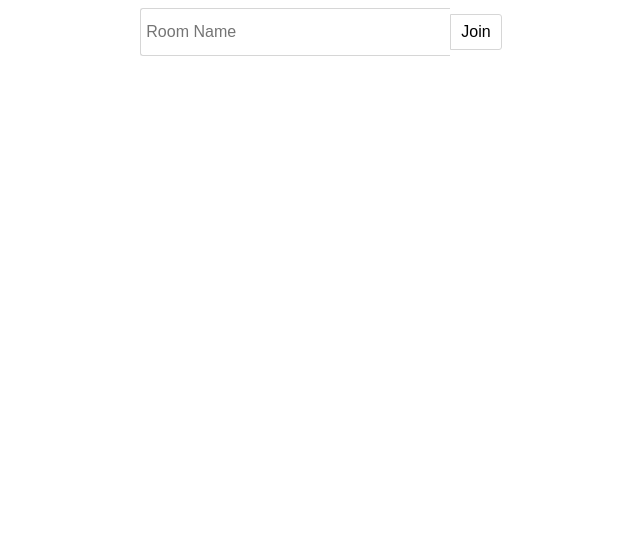
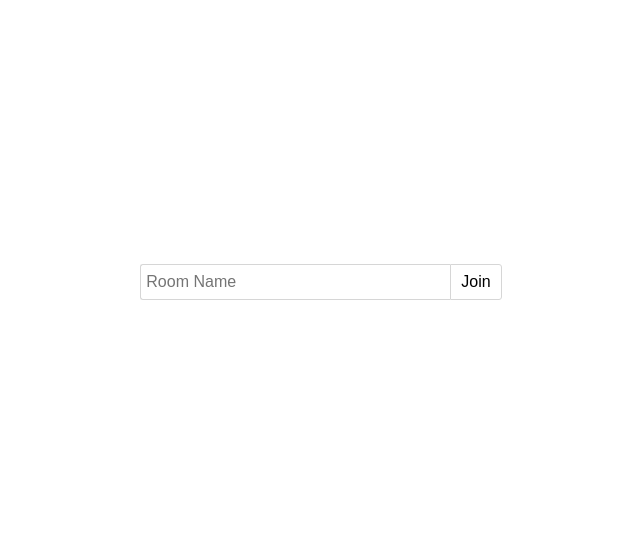
Before and after one commit to Team-A-Prime/Project-4, a website: page public/index.html in a window 1280 px wide. Shown: the whole page, without its empty margins (319-959 px from the left). Drawn offline with Linux system fonts and the light colour scheme.

Commit message:
Fix some technically invalid CSS
even though it's probably all getting replaced with bulma

```diff
--- a/public/css/style.css
+++ b/public/css/style.css
@@ -1,3 +1,7 @@
+html, body {
+  height: 100%;
+}
+
 .flex {
   display: flex;
 }
@@ -13,6 +17,7 @@ input {
   padding: 5px;
   border-radius: 3px;
   border: 1px solid #d6d6d6;
+  box-sizing: border-box;
 }
 .input-and-button {
   font-size: 0;
```
